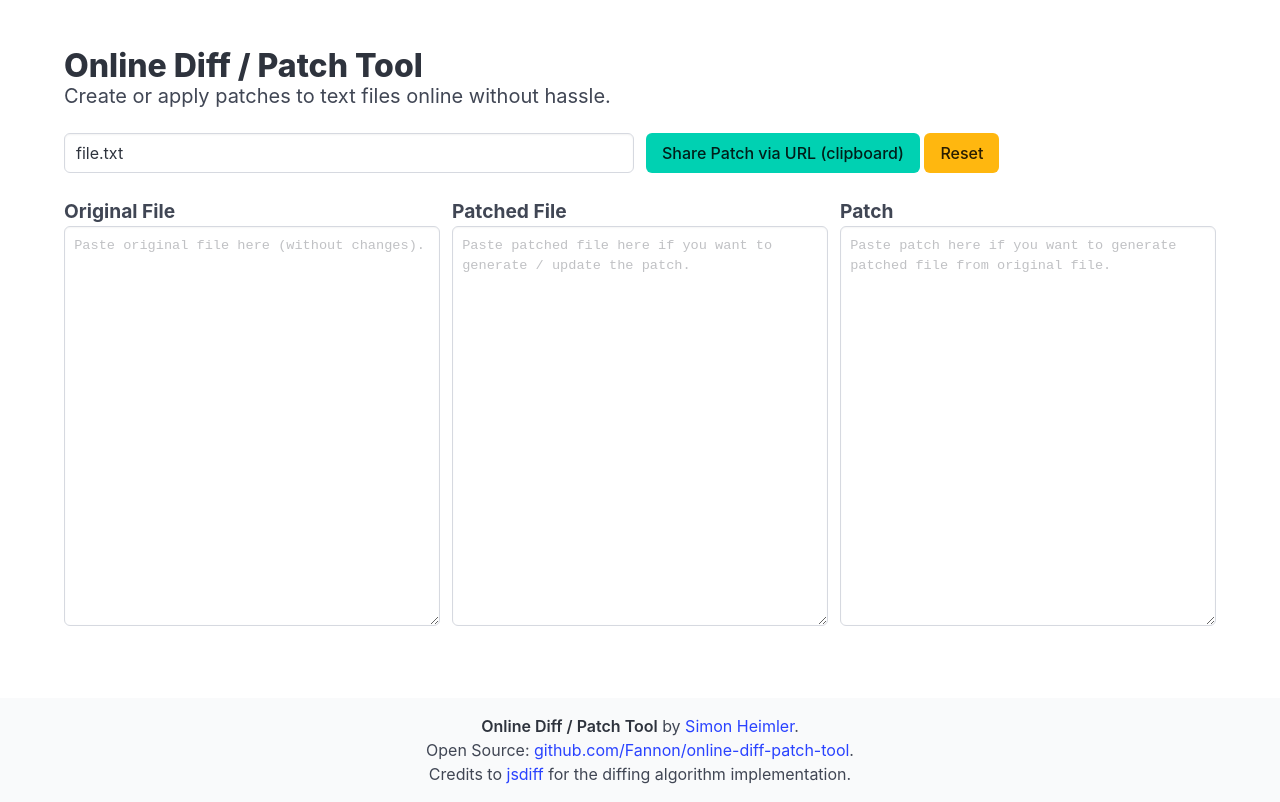
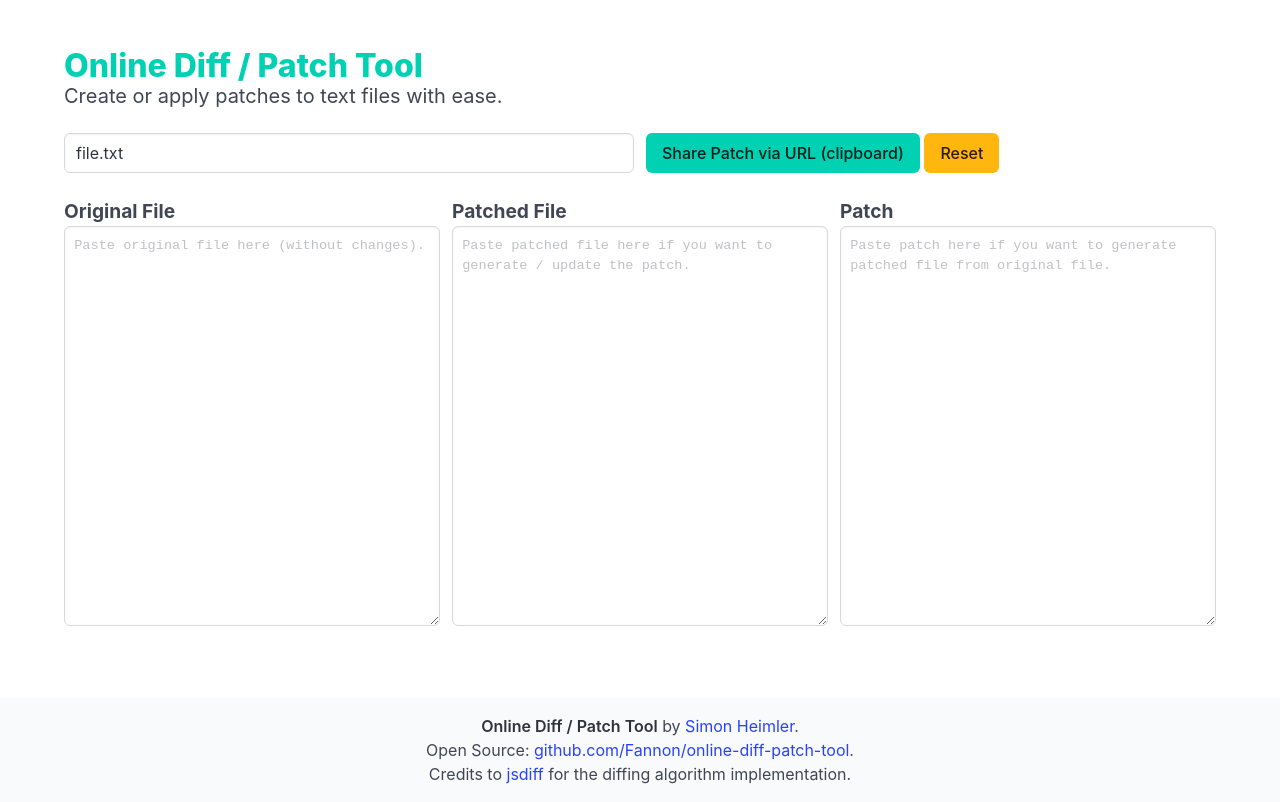
Before and after one commit to Fannon/online-diff-patch-tool, a website: page docs/index.html in a window 1280 px wide. Drawn offline with nearby package versions, Linux system fonts and the light colour scheme.

Commit message:
Make title a link

```diff
--- a/docs/css/custom.css
+++ b/docs/css/custom.css
@@ -1,11 +1,14 @@
 :root {
   --bulma-textarea-min-height: 16rem;
 }
+h1.title a {
+  color: #00d1b2 !important;
+}
+
 h2 {
     font-size: 1.2rem;
     font-weight: 700;
 }
-
 .textarea {
     min-height: 400px !important;
     font-size: 0.85rem;
--- a/docs/index.html
+++ b/docs/index.html
@@ -13,10 +13,10 @@
   <section class="section">
     <div class="container">
       <h1 class="title">
-        Online Diff / Patch Tool
+        <a href="https://fannon.github.io/online-diff-patch-tool/">Online Diff / Patch Tool</a>
       </h1>
       <p class="subtitle">
-        Create or apply patches to text files online without hassle.
+        Create or apply patches to text files with ease.
       </p>
 
       <div class="grid">
--- a/docs/js/index.mjs
+++ b/docs/js/index.mjs
@@ -28,15 +28,17 @@ function init() {
   if (window.location.hash) {
     const hash = window.location.hash.trim().slice(1)
     if (hash.includes('&patch=')) {
-      console.log('loading shared patch', hash)
+      console.log('Loading shared patch', hash)
       const split = hash.split('&patch=');
       const fileName = decodeURIComponent(split[0])
       const patch = atob(split[1])
 
-      console.log({fileName, patch})
+      console.log('Loaded patch from sharable URL', {fileName, patch})
 
       fileNameEl.value = fileName;
       patchEl.value = patch;
+
+      replaceMessage('info', `<strong>Shared URL</strong>: Loaded patch from sharable URL`)
     }
   }
 }
```
